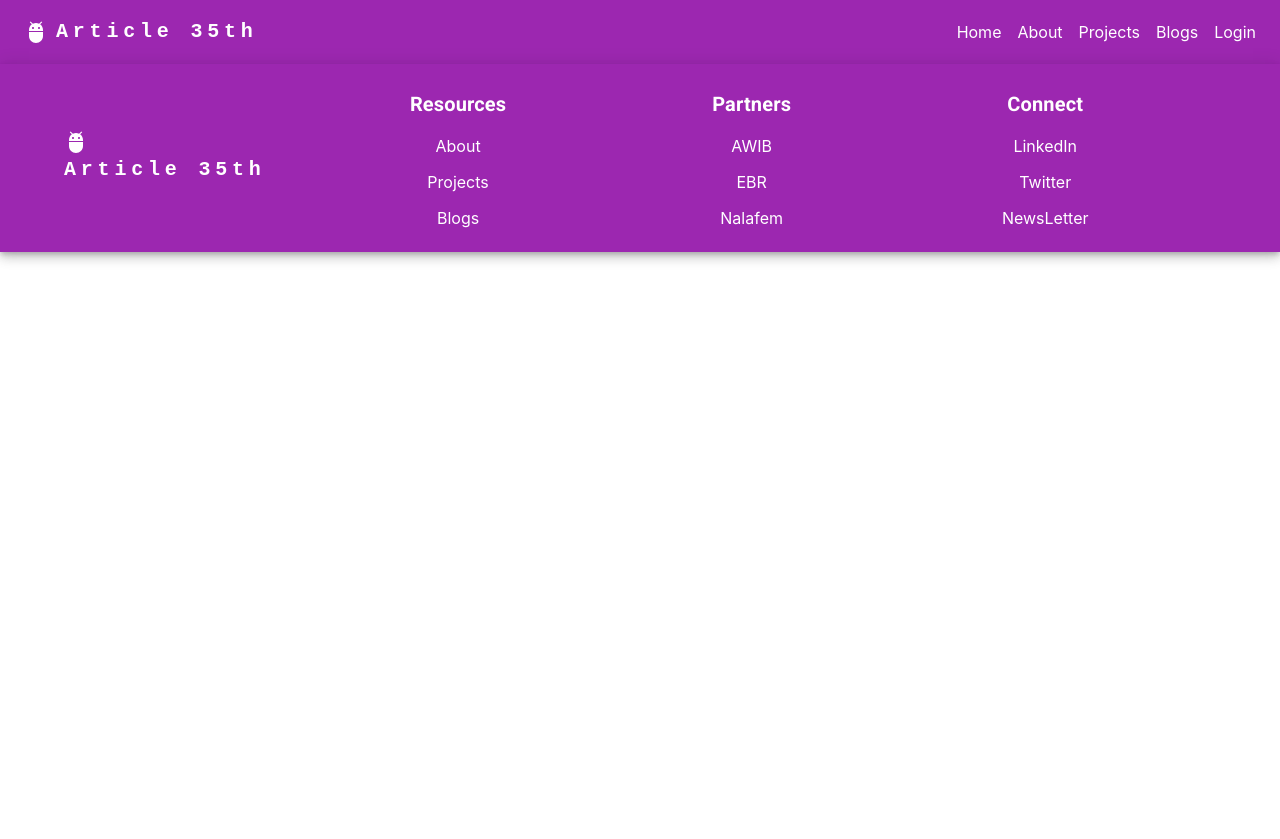
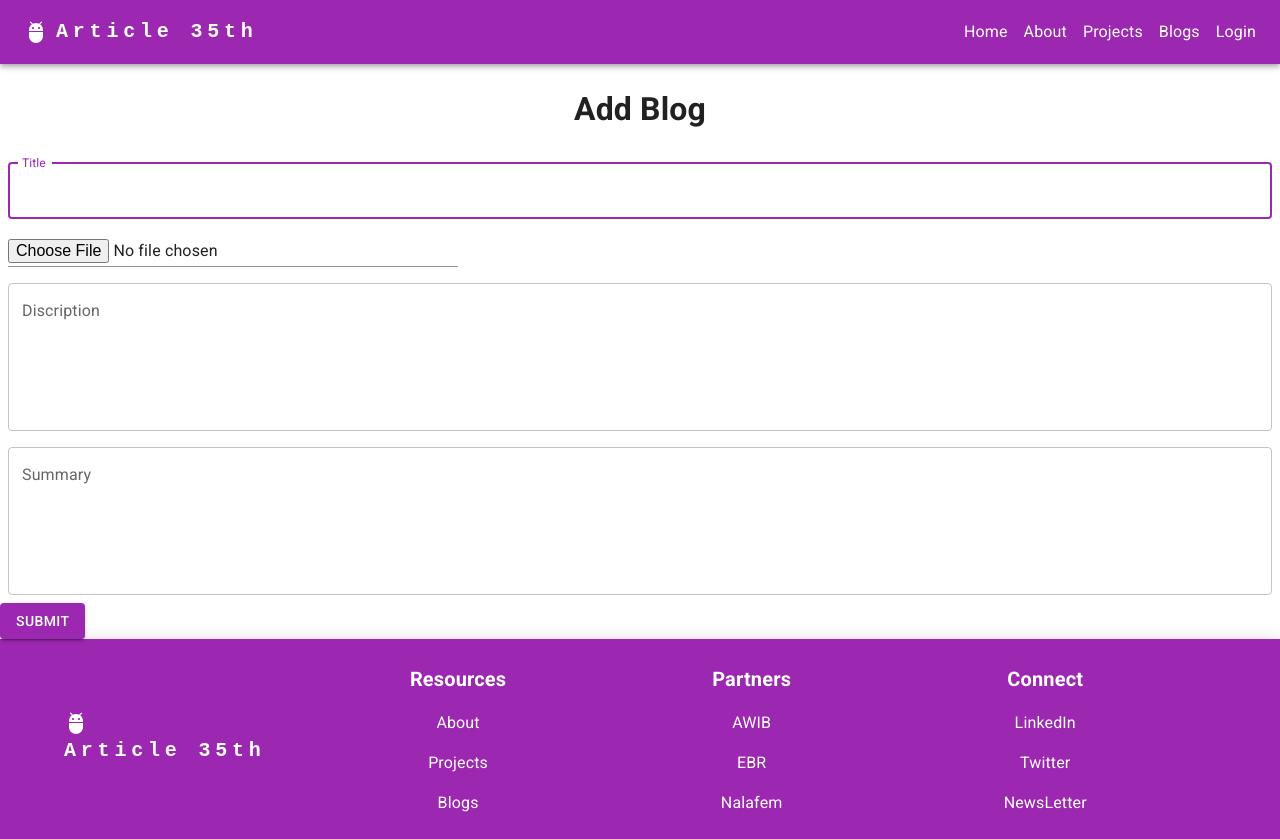
Before and after one commit to helinaabye/article35, a React (Create React App) app in the folder frontend/: page /AddBlog in a window 1280 px wide. Before the commit the page ends 800 px from the top, so only its background shows below. Built offline with nearby package versions, Linux system fonts and the light colour scheme.

Commit message:
create add blog page

```diff
--- a/frontend/src/App.js
+++ b/frontend/src/App.js
@@ -14,6 +14,7 @@ import Projects from './Pages/Projects';
 import Login from './Pages/Login';
 import AuthContextProvider from './contexts/authContext';
 import Profile from './Pages/Profile';
+import AddBlog from './Pages/AddBlog';
 const theme = createTheme({
   palette: {
     primary: {
@@ -40,6 +41,7 @@ function App() {
             <Route exact path="/Blogs" element={<Blogs/>}/>
             <Route exact path="/Login" element={<Login/>}/>
             <Route exact path="/Profile" element={<Profile/>}/>
+            <Route exact path="/AddBlog" element={<AddBlog/>}/>
           </Routes>
           <Footer/>
         </div>
--- a/frontend/src/Pages/AddBlog.js
+++ b/frontend/src/Pages/AddBlog.js
@@ -2,28 +2,21 @@ import React from 'react';
 import Footer from '../Components/Footer';
 import Header from '../Components/Header';
 import Button from '@mui/material/Button';
-import { Container, CssBaseline, Grid, TextareaAutosize } from '@mui/material';
+import { Container, CssBaseline, Grid, TextareaAutosize, Box, Input, TextField } from '@mui/material';
+import { Label } from '@mui/icons-material';
 
 //Test page for adding blogs
 const AddBlog = (props) => {
   return (
     <>
     <CssBaseline />
-      <h1>Home</h1>
-      <Grid container>
-
-        <Grid item>
-          <TextareaAutosize>
-
-          </TextareaAutosize>
-        </Grid>
-
-        <Grid item>
-          <Button sx={{height:'1000px'}}>Test</Button>
-        </Grid>
-        <Grid item>
-          <p>Blog</p>
-        </Grid>
+      <h1>Add Blog</h1>
+      <Grid item container>
+        <TextField autoFocus variant="outlined" fullWidth label='Title' sx={{ m: 1 }}/>
+        <Input type='file' name= 'Image' size='md' sx={{ m: 1, width: '50ch' }}/>
+        <TextField multiline rows={5} variant='outlined' fullWidth label='Discription' sx={{m:1}}/>
+        <TextField multiline rows={5} variant='outlined' fullWidth label='Summary' sx={{m:1}}/>
+        <Button variant='contained'>Submit</Button>
       </Grid>
     </>
   )
--- a/frontend/src/Pages/Profile.js
+++ b/frontend/src/Pages/Profile.js
@@ -14,6 +14,7 @@ import { useNavigate } from 'react-router-dom';
 import AddBlogModal from '../Components/AddBlogModal';
 import Projects from './Projects';
 import Account from './Account';
+import AddCircleOutlineIcon from '@mui/icons-material/AddCircleOutline';
 
 //Profile page
 const Profile = (props) => {
@@ -61,10 +62,34 @@ const Profile = (props) => {
             </Box>
         </Grid>
         <Grid item xs={12}>
-          <TabPanel value="1"><Blogs/></TabPanel>
-          <TabPanel value="2"><Projects/></TabPanel>
-          <TabPanel value="3"><Events/></TabPanel>
-          <TabPanel value="4"><Account/></TabPanel>
+          <TabPanel value="1">
+            <Button variant='contained' color='primary' sx={{mb: 1}} onClick={() => navigate('/AddBlog')}>
+            <AddCircleOutlineIcon sx={{mr: 1}}/>
+                Add Blog
+            </Button>
+            <Blogs/>
+          </TabPanel>
+          <TabPanel value="2">
+            <Button variant='contained' color='primary' sx={{mb: 1}}>
+            <AddCircleOutlineIcon sx={{mr: 1}}/>
+                Add Project
+            </Button>
+            <Projects/>
+          </TabPanel>
+          <TabPanel value="3">
+            <Button variant='contained' color='primary' sx={{mb: 1}}>
+            <AddCircleOutlineIcon sx={{mr: 1}}/>
+                Add Event
+            </Button>
+            <Events/>
+          </TabPanel>
+          <TabPanel value="4">
+            <Button variant='contained' color='primary' sx={{mb: 1}}>
+            <AddCircleOutlineIcon sx={{mr: 1}}/>
+                Edit Account
+            </Button>
+            <Account/>
+          </TabPanel>
         </Grid>
       </Grid>
 
```
